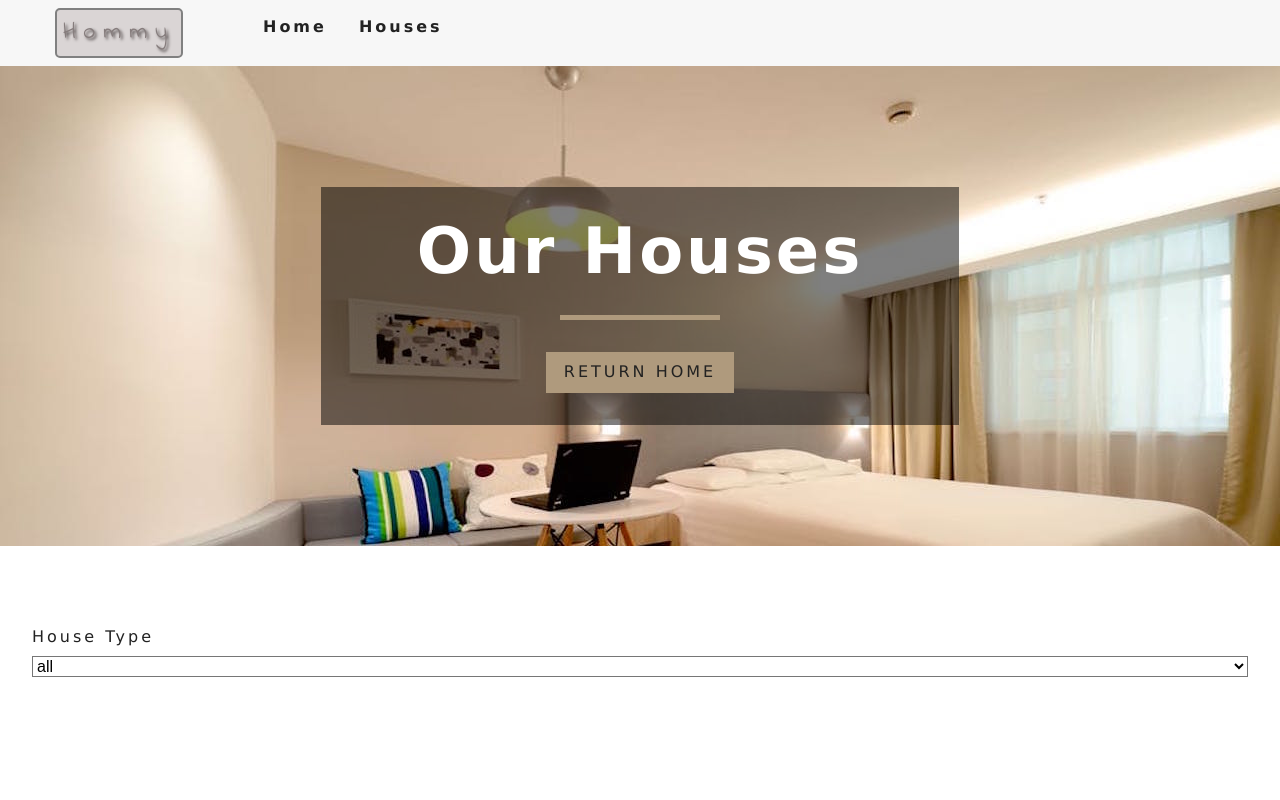
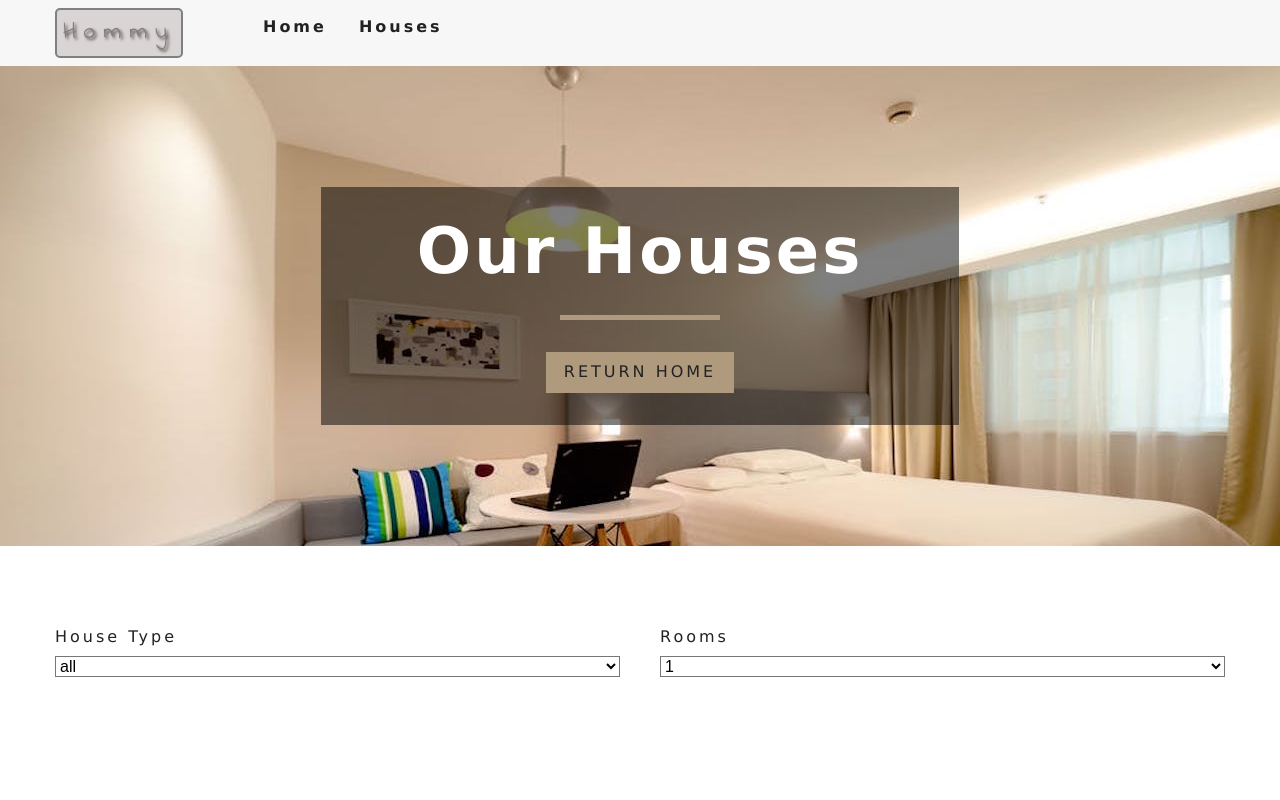
Before and after one commit to Analova/Hommy, a React (Create React App) app in the folder hommy-starter/: page /houses in a window 1280 px wide. Shown: the top 800 px of the page. Built offline with nearby package versions, Linux system fonts and the light colour scheme.

Commit message:
filtered the romms

```diff
--- a/hommy-starter/src/components/HousesFilter.js
+++ b/hommy-starter/src/components/HousesFilter.js
@@ -12,7 +12,7 @@ export default function HousesFilter({ houses }) {
   const {
     handleChange,
     type,
-    capacity,
+    rooms,
     price,
     minPrice,
     maxPrice,
@@ -33,9 +33,18 @@ export default function HousesFilter({ houses }) {
       </option>
     );
   });
+  let capacity = getUnique(houses, "rooms");
+  capacity = capacity.map((item, index) => {
+    return (
+      <option key={index} value={item}>
+        {item}
+      </option>
+    );
+  });
+
   return (
     <section className="filter-container ">
-      <form className="form-group">
+      <form className="filter-form">
         {/* select type */}
         <div className="form-group">
           <label htmlFor="type">house type</label>
@@ -50,6 +59,20 @@ export default function HousesFilter({ houses }) {
           </select>
         </div>
         {/* end of select type */}
+        {/* select rooms */}
+        <div className="form-group">
+          <label htmlFor="rooms">Rooms</label>
+          <select
+            name="rooms"
+            id="rooms"
+            value={rooms}
+            className="form-control"
+            onChange={handleChange}
+          >
+            {capacity}
+          </select>
+        </div>
+        {/* end of select rooms */}
       </form>
     </section>
   );
--- a/hommy-starter/src/context.js
+++ b/hommy-starter/src/context.js
@@ -74,7 +74,7 @@ class HouseProvider extends Component {
     let {
       houses,
       type,
-      capacity,
+      rooms,
       price,
       minSize,
       maxSize,
@@ -82,9 +82,17 @@ class HouseProvider extends Component {
       pets
     } = this.state;
 
+    // all the houses
     let tempHouses = [...houses];
+    // transform to a numver
+    rooms = parseInt(rooms);
+    // filter by type
     if (type !== "all") {
       tempHouses = tempHouses.filter(house => house.type === type);
+    }
+    //filter by rooms
+    if (rooms !== 1) {
+      tempHouses = tempHouses.filter(houses => houses.rooms === rooms);
     }
     this.setState({
       sortedHouses: tempHouses
--- a/hommy-starter/src/data.js
+++ b/hommy-starter/src/data.js
@@ -26,7 +26,7 @@ export default [
       type: "family",
       price: 1000,
       size: 200,
-      rooms: 2,
+      rooms: 1,
       pets: false,
       elevator: false,
       featured: false,
```
